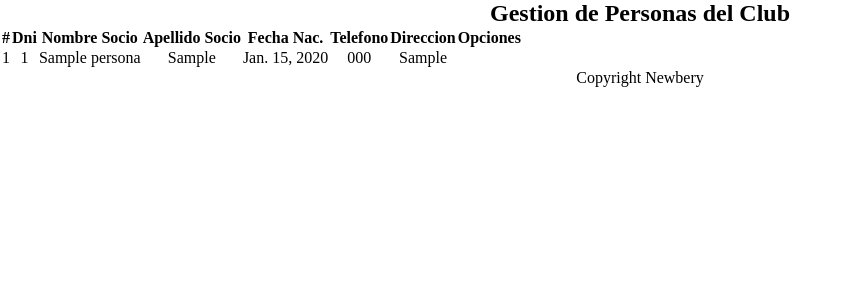
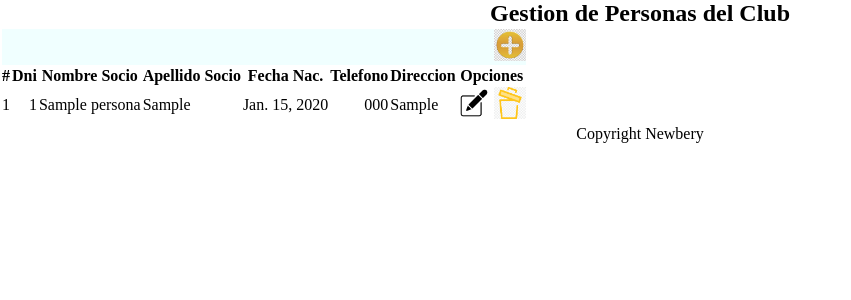
Before and after one commit to altabam/newbery, a Django app: page /configuracion/listadoPersonas in a window 1280 px wide. Shown: the part 246-546 px from the top of the page, without its empty margins (0-851 px from the left). Run offline with Django 4.2, Linux system fonts and the light colour scheme; tables that the repository leaves empty hold one stand-in row (values such as "Sample post").

Commit message:
funcionalidad de personas

```diff
--- /dev/null
+++ b/configuracion/forms.py
@@ -0,0 +1,6 @@
+from django import forms
+from .models import Personas
+class PersonaForm(forms.ModelForm):
+    class Meta:
+        model = Personas
+        fields = '__all__'
--- /dev/null
+++ b/configuracion/static/css/configuracion.css
@@ -0,0 +1,21 @@
+.icono{
+    width: 32px;
+    height: 32px;
+}
+.tdTexto{
+    text-align: left;
+   }
+
+.tdNumero{
+     text-align: right;
+   }
+
+.tdTitulo{
+       text-align: center;
+       font-style: bold; ;
+   }
+
+.agregar{
+    text-align: right;
+    background-color: azure;
+}
--- /dev/null
+++ b/configuracion/templates/editarPersona.html
@@ -0,0 +1,6 @@
+<div class="card-body">
+    <form  method="POST">{% csrf_token %}
+        {{ form.as_p }}
+        <button type="submit" class="btn btn-success btn-block text-white ">{{accion}}</button>
+    </form>
+</div>
--- a/configuracion/templates/personas.html
+++ b/configuracion/templates/personas.html
@@ -1,8 +1,23 @@
 {% extends "base_nav.html"%}
+{% load static %}
+{% block styleOtros %}
+     <link rel='stylesheet' href="{% static 'css/configuracion.css' %}" type="text/css">
+  {% endblock %}
 {% block body %}
 <h1> Gestion de Personas del Club</h1>
+
 <table>
     <thead>
+        <tr>
+            <th colspan="9" >
+                <div class="agregar">
+                    <a href="{% url 'configuracion:agregarPersona' %}">
+                        <img src="{% static 'img/agregar.jpg' %}" alt="agregar" title="agregar"  class="icono">
+                    </a>
+                </div>
+             </th>
+
+        </tr>
         <tr>
                 <th>#</th>
                 <th>Dni</th>
@@ -18,16 +33,22 @@
 
 {% if listadoPersonas %}
 {% for listadoPersona in listadoPersonas %}
-                <tr>
-                    <td>{{forloop.counter}}</td>
-                    <td>{{listadoPersona.dni}}</td>
-                    <td>{{listadoPersona.nombre}}</td>
-                    <td>{{listadoPersona.apellido}}</td>
-                    <td>{{listadoPersona.fecha_nacimiento}}</td>
-                    <td>{{listadoPersona.telefono}}</td>
-                    <td>{{listadoPersona.direccion}}</td>
+    <tr>
+        <td>{{forloop.counter}}</td>
+        <td class="tdNumero">{{listadoPersona.dni}}</td>
+        <td class="tdTexto">{{listadoPersona.nombre}}</td>
+        <td class="tdTexto">{{listadoPersona.apellido}}</td>
+        <td class="tdTexto">{{listadoPersona.fecha_nacimiento}}</td>
+        <td class="tdNumero">{{listadoPersona.telefono}}</td>
+        <td class="tdTexto">{{listadoPersona.direccion}}</td>
+        <td colspan="3">
+            <a href="{% url 'configuracion:editarPersona' listadoPersona.id %}" ><img
+                src="{% static 'img/editar.png' %}" alt="Editar" title="Editar" class="icono"></a>
+            <a href="{% url 'configuracion:borrarPersona' listadoPersona.id %}" ><img
+                 src="{% static 'img/eliminar.png' %}" alt="Eliminar" title="Eliminar" class="icono"></a>
+        </td>
+    </tr>
 
-                </tr>
 {% endfor %}
 {% endif %}
 </table>
--- a/configuracion/urls.py
+++ b/configuracion/urls.py
@@ -1,7 +1,9 @@
 from django.urls import path
-from configuracion.views import listadoPersonas, listadoDisciplinas, listadoCategorias, listadoBecas, listadoJugadores, listadoSocios, listarCuotas
+from configuracion.views import listadoDisciplinas, listadoCategorias, listadoBecas, listadoJugadores, listadoSocios, listarCuotas
 from configuracion.views import cargaInicial,cargaMasivaSocios,cargaMasiva, borrarTodosSocios,borrarJugadoresCategoria, cargarJugadoresCategoria, gestionarJugadoresCategoria, cargarCategorias, cargaInicialDisciplinas, cargaInicialBecas, cargaInicialCategorias
 from configuracion.views import cargaInicialCuotas, cargarAgrupacionFamiliarSocios, borrarSocio
+from configuracion.views import listadoPersonas, borrarPersona, editarPersona,agregarPersona
+app_name = 'configuracion'
 urlpatterns = [
     path("listadoPersonas",listadoPersonas, name="listadoPersonas"),
     path("listadoDisciplinas",listadoDisciplinas, name="listadoDisciplinas"),
@@ -23,7 +25,11 @@ urlpatterns = [
     path("borrarJugadoresCategoria/<int:id>",borrarJugadoresCategoria, name="borrarJugadoresCategoria"),
     path("cargarJugadoresCategoria/<int:id>",cargarJugadoresCategoria, name="cargarJugadoresCategoria"),
     path("gestionarJugadoresCategoria",gestionarJugadoresCategoria, name="gestionarJugadoresCategoria"),
-   path("cargarCategorias",cargarCategorias, name="cargarCategorias"),
+    path("cargarCategorias",cargarCategorias, name="cargarCategorias"),
+    path("editarPersona/<int:id>",editarPersona, name="editarPersona"),
+    path("borrarPersona/<int:id>",borrarPersona, name="borrarPersona"),
+    path('agregarPersona/',agregarPersona, name='agregarPersona'),
+
 
 
 ]
--- a/configuracion/views.py
+++ b/configuracion/views.py
@@ -1,9 +1,10 @@
 from django.shortcuts import render
 from datetime import datetime
 import csv
+from django.shortcuts import redirect, render
 from django.db.models import Count
-from configuracion.models import Personas, Disciplinas, Categorias, Jugadores, Becas, Socios, Cuotas
-
+from .models import Personas, Disciplinas, Categorias, Jugadores, Becas, Socios, Cuotas
+from .forms import PersonaForm
 # Create your views here.
 def listadoPersonas(request):
 
@@ -323,3 +324,38 @@ def cargarAgrupacionFamiliarSocios(request):
 
 def borrarSocio(request,id):
     Socios.objects.filter(id=id).delete()
+
+def borrarPersona(request, id):
+  Socios.objects.filter(id=id).delete()
+
+def editarPersona(request,id):
+    persona = Personas.objects.get(id = id)
+    if request.method == 'POST':
+        form= PersonaForm(request.POST, instance=persona)
+        if form.is_valid():
+            form.save()
+            return redirect('/configuracion/listadoPersonas')
+    else:
+            form = PersonaForm( instance=persona)
+
+    contexto ={
+            "accion":"Modificar",
+            "form": form,
+            "datos": persona,
+         }
+    return render(request, "editarPersona.html",contexto)
+
+def agregarPersona(request):
+    if request.method == 'POST':
+        form= PersonaForm(request.POST)
+        if form.is_valid():
+           form.save()
+           return redirect('/configuracion/listadoPersonas')
+    else:
+        form =PersonaForm()
+
+    contexto ={
+            "accion":"Agregar",
+            "form": form,
+         }
+    return render(request, "editarPersona.html", contexto )
--- a/home/static/css/base_nav.css
+++ b/home/static/css/base_nav.css
@@ -10,3 +10,11 @@
     text-align: center;
     font-style: bold; ;
 }
+.icono{
+  width: 32px;
+  height: 32px;
+}
+.agregar{
+  align-items: right;
+  background-color: black;
+}
```
Also changed, not shown: configuracion/static/img/agregar.jpg (added), configuracion/static/img/agregar.png (added), configuracion/static/img/editar.png (added), configuracion/static/img/eliminar.png (added).
